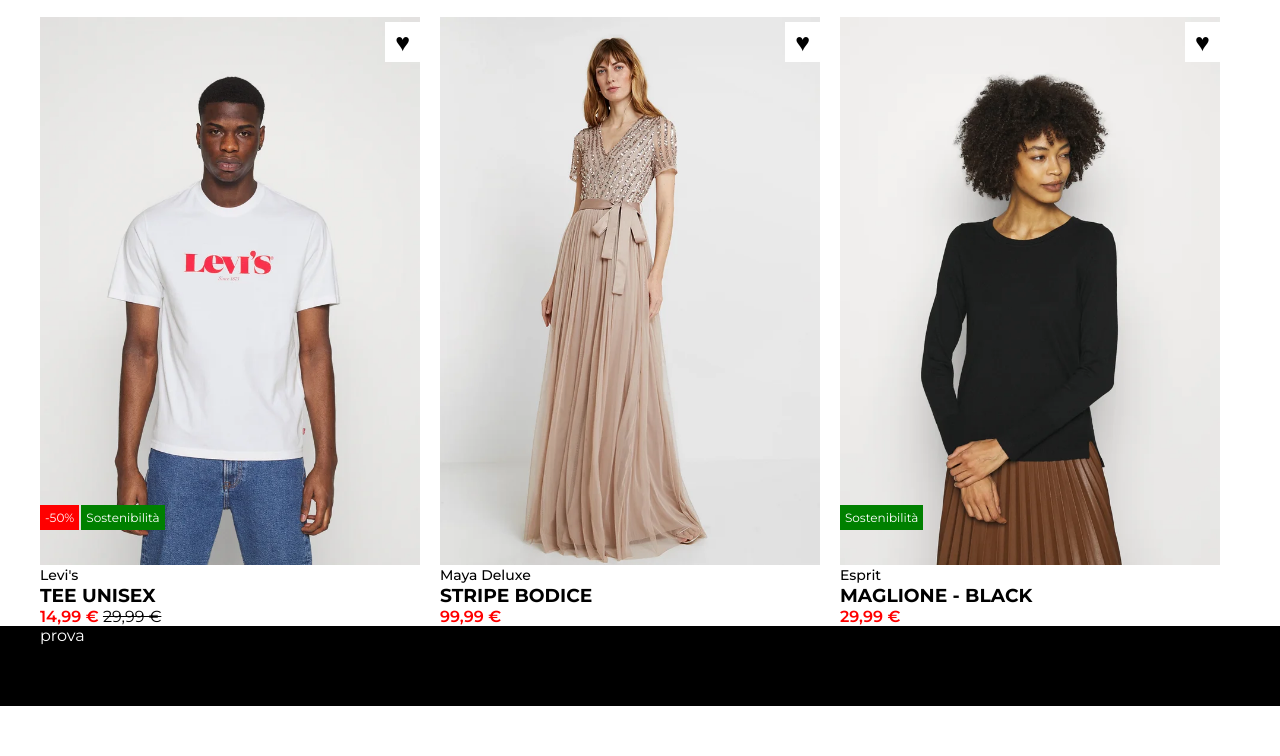
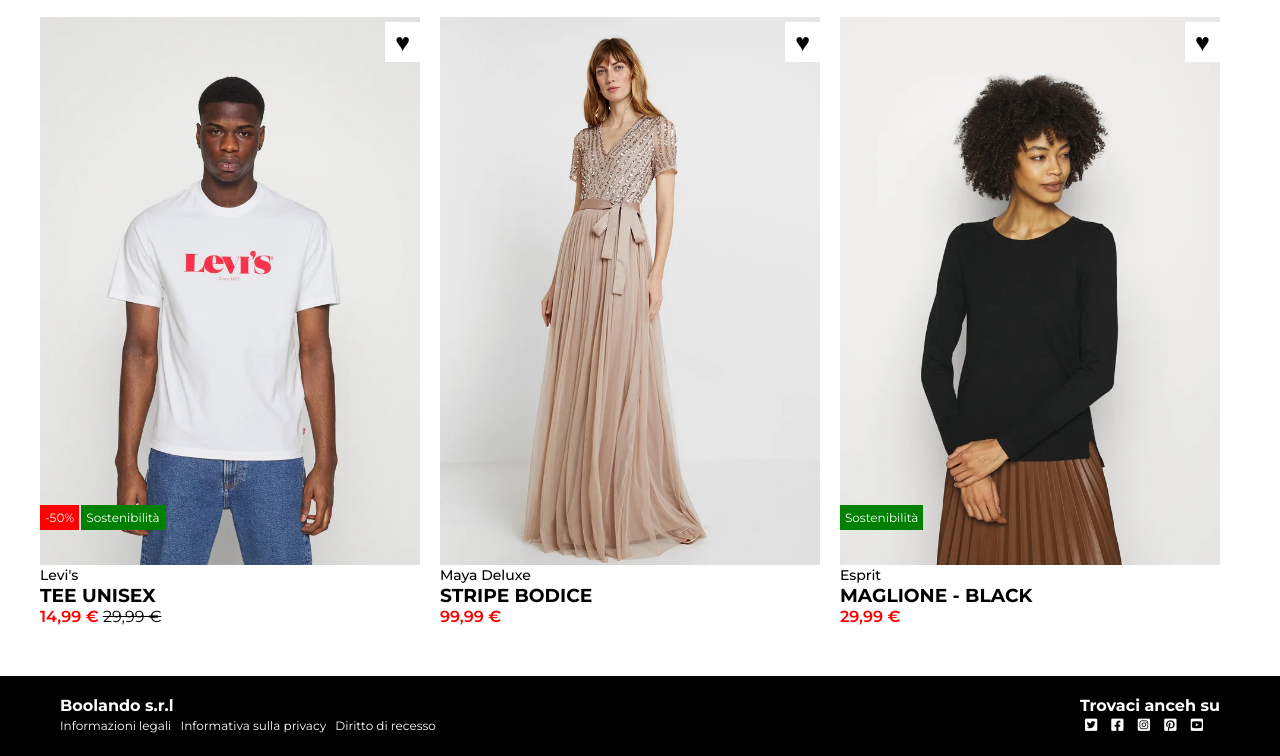
Before and after one commit to alex02r/html-css-boolando, a plain HTML site: page index.html in a window 1280 px wide. Shown: the part 713-1469 px from the top of the page. Before the commit the page ends 1419 px from the top, so only its background shows below. Drawn offline with Linux system fonts and the light colour scheme.

Commit message:
[UPGRADE] Add footer

```diff
--- a/css/style.css
+++ b/css/style.css
@@ -50,7 +50,7 @@
 .logo img{
     width: 100%;
 }
-.content-header{
+.jcontent{
     display: flex;
     justify-content: space-between;
     padding: 20px;
@@ -115,9 +115,15 @@
     color: red;
     font-weight: 600;
 }
+
 /* FOOTER */
 footer{
-    height: 80px;
+    margin-top: 50px;
     background-color: black;
     color: white;
+    height: 80px;
 }
+.left-text .links a{
+    font-size: 12px;
+    font-weight: 400;
+}
--- a/index.html
+++ b/index.html
@@ -13,7 +13,7 @@
         <div class="container">
             <div class="row">
                 <div class="col-100">
-                    <div class="content content-header">
+                    <div class="content jcontent">
                         <div class="links">
                             <a href="">Donna</a>
                             <a href="">Uomo</a>
@@ -141,12 +141,27 @@
         </div>
     </main>
     <!-- footer of boolando -->
-    <footer >
+    <footer>
         <div class="container">
             <div class="row">
-                <div class="col-100">
-                    <div class="content">
-                        prova
+                <div class="col-100 jcontent">
+                    <div class="left-text">
+                        <h4>Boolando s.r.l</h4>
+                        <div class="links">
+                            <a href="">Informazioni legali</a>
+                            <a href="">Informativa sulla privacy</a>
+                            <a href=""> Diritto di recesso</a>
+                        </div>
+                    </div>
+                    <div class="right-text">
+                        <h4>Trovaci anceh su </h4>
+                        <div class="add-on">
+                            <i class="fab fa-twitter-square"></i>
+                            <i class="fab fa-facebook-square"></i>
+                            <i class="fab fa-instagram-square"></i>
+                            <i class="fab fa-pinterest-square"></i>
+                            <i class="fab fa-youtube-square"></i>
+                        </div>
                     </div>
                 </div>
             </div>
```
